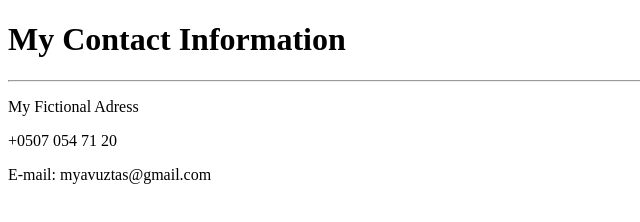
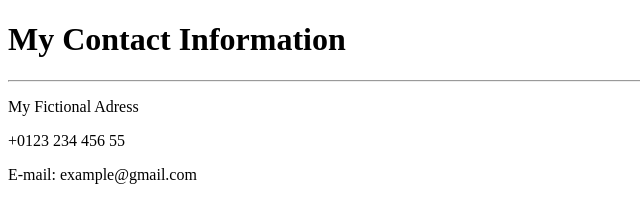
Before and after one commit to freakingmuch/CV, a plain HTML site: page Contact.html in a window 1280 px wide. Shown: the full height of the page, 0-640 px from the left. Drawn offline with Linux system fonts and the light colour scheme.

Commit message:
Update Contact.html

```diff
--- a/Contact.html
+++ b/Contact.html
@@ -8,8 +8,8 @@
     <h1>My Contact Information</h1>
     <hr>
     <p>My Fictional Adress</p>
-    <p>+0507 054 71 20</p>
-    <p>E-mail: myavuztas@gmail.com</p>
+    <p>+0123 234 456 55</p>
+    <p>E-mail: example@gmail.com</p>
 
   </body>
 </html>
```
